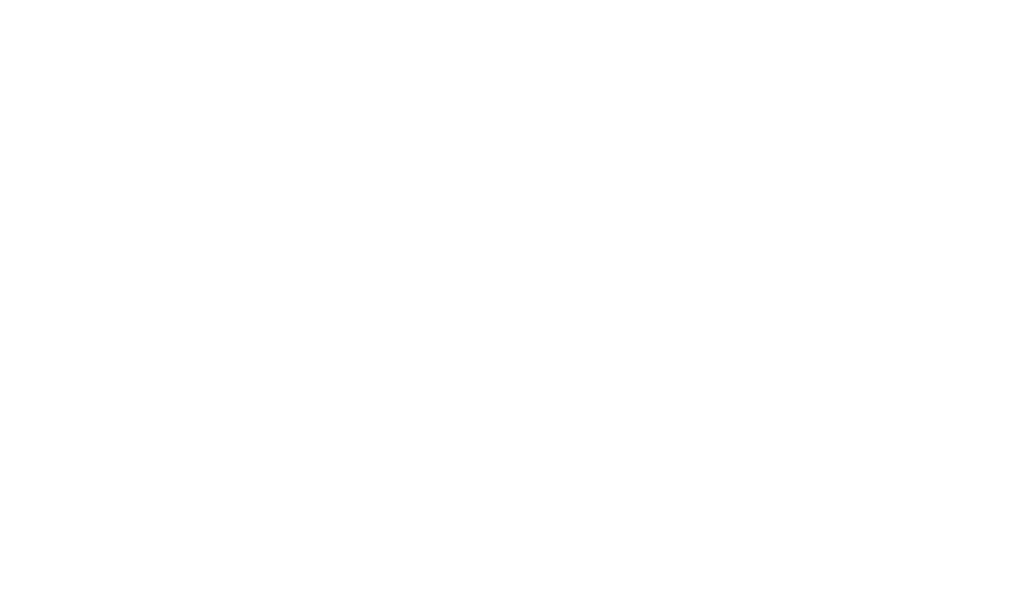
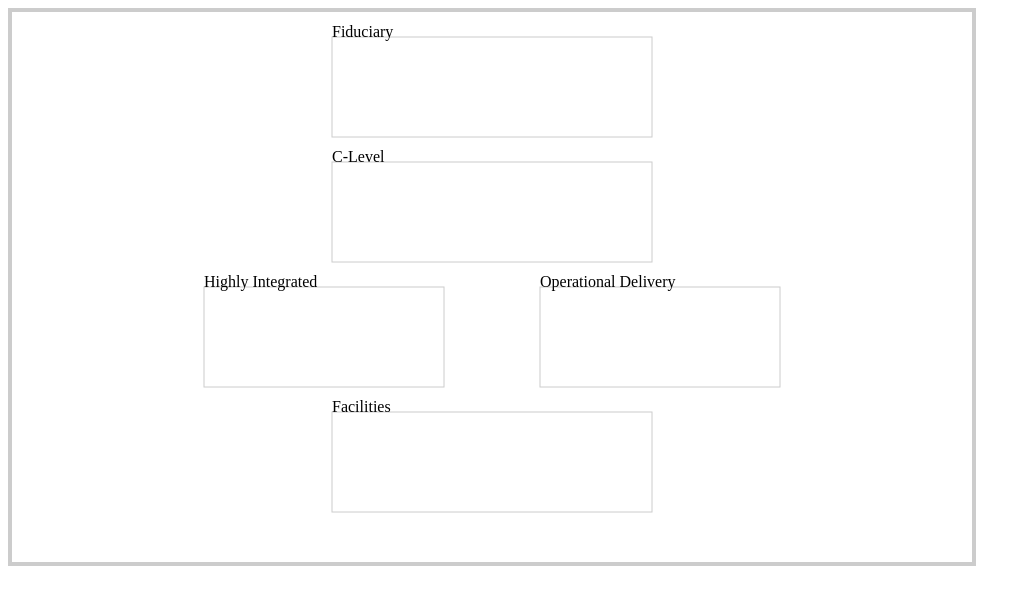
Before and after one commit to poojan/orgchart, a plain HTML site: page index.html in a window 1280 px wide. Shown: the whole page, without its empty margins (0-1031 px from the left). Drawn offline with Linux system fonts and the light colour scheme.

Commit message:
Added the main rectangles.

```diff
--- /dev/null
+++ b/css/style.css
@@ -0,0 +1,3 @@
+svg {
+  border: 4px solid #ccc;
+}
--- a/index.html
+++ b/index.html
@@ -4,6 +4,7 @@
   <meta http-equiv="content-type" content="text/html; charset=utf-8">
 
   <title>OrgChart</title>
+  <link href="css/style.css" rel="stylesheet">
 
 
 </head>
--- a/js/org.js
+++ b/js/org.js
@@ -0,0 +1,114 @@
+var width = 960;
+var height = 550;
+
+var rectW = width/3;
+var rectSmallW = width/4;
+var rectH = 100;
+
+var sep = 25;
+
+var pos = {
+  'Fiduciary': {
+    x: width/3,
+    y: sep,
+    width: rectW,
+    height: rectH
+  },
+  'C-Level': {
+    x: width/3,
+    y: sep + rectH + sep,
+    width: rectW,
+    height: rectH
+  },
+
+  'Highly Integrated': {
+    x: width * 0.20,
+    y: sep + rectH + sep + rectH + sep,
+    width: rectSmallW,
+    height: rectH
+  },
+  'Operational Delivery': {
+    x: width * 0.55,
+    y: sep + rectH + sep + rectH + sep,
+    width: rectSmallW,
+    height: rectH
+  },
+
+  'Facilities': {
+    x: width/3,
+    y: sep + rectH + sep + rectH + sep + rectH + sep,
+    width: rectW,
+    height: rectH
+  },
+};
+
+d3.json('data/orgchart.json', function (json) {
+  var people = json.People;
+  var relationships = json.Relationships;
+
+  var orgchart = [];
+  var types = _.unique(_.pluck(people, 'Type'));
+  //console.log(types);
+
+  var peopleByType = _.groupBy(people, 'Type');
+  console.log('peopleByType', peopleByType);
+
+  types.map(function (type) {
+    //console.log(type);
+    if (!pos[type])
+      return;
+
+    orgchart.push({
+      type: type,
+      people: peopleByType[type],
+      x: pos[type].x,
+      y: pos[type].y,
+      width: pos[type].width,
+      height: pos[type].height
+    });
+  });
+
+  var emptyTypes = ['Highly Integrated'];
+
+  emptyTypes.map(function (type) {
+    orgchart.push({
+      type: type,
+      people: [],
+      x: pos[type].x,
+      y: pos[type].y,
+      width: pos[type].width,
+      height: pos[type].height
+    });
+  });
+
+  //console.log('orgchart', orgchart);
+  console.log('orgchart', orgchart[0]);
+
+  var svg = d3.select('#viz').append('svg')
+    .attr('width', width)
+    .attr('height', height);
+
+  var rectGroup = svg.selectAll('g')
+    .data(orgchart).enter()
+    .append('g')
+    .attr('transform', function (d) {
+      return 'translate(' + d.x + ',' + d.y + ')';
+    });
+
+  rectGroup
+    .append('rect')
+    .attr('width', function (d) { return d.width; })
+    .attr('height', function (d) { return d.height; })
+    .style('fill', 'none')
+    .style('stroke', '#ccc');
+
+  rectGroup
+    .append('text')
+    .text(function (d) {
+      return d.type;
+    });
+
+
+
+
+});
```
